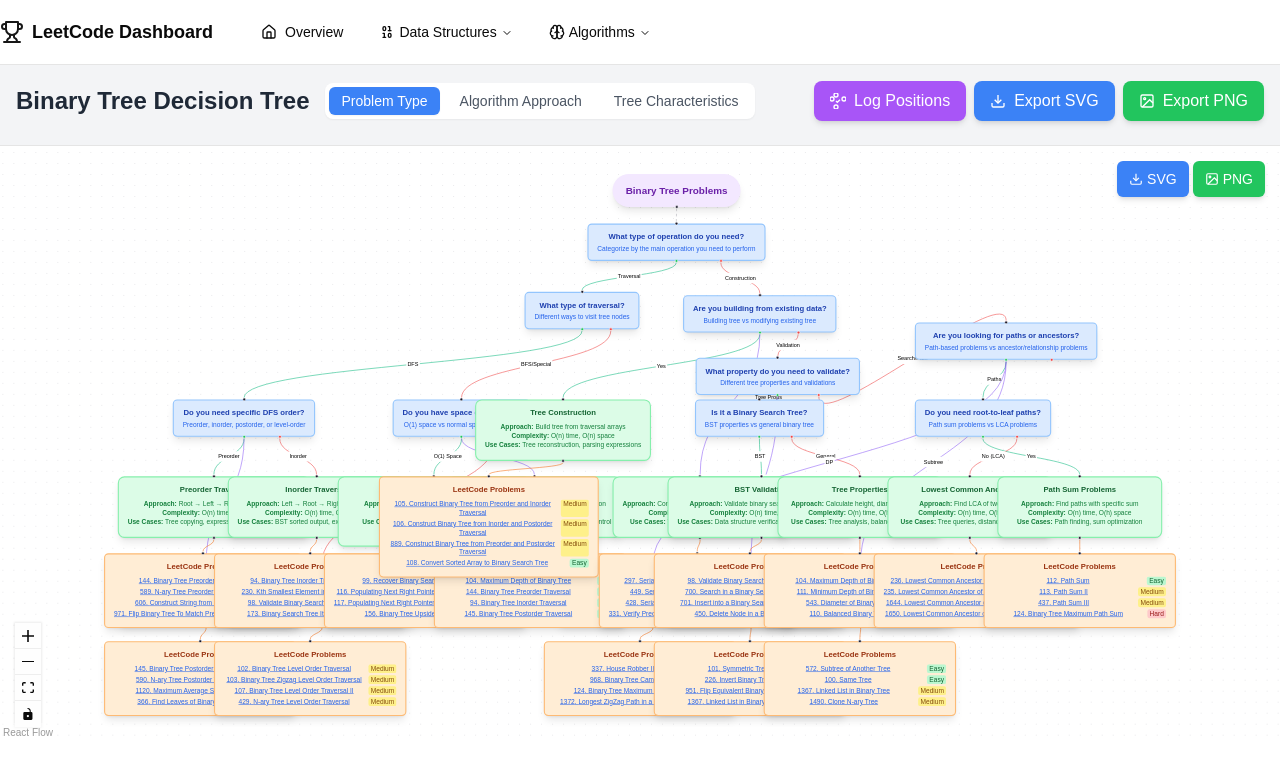
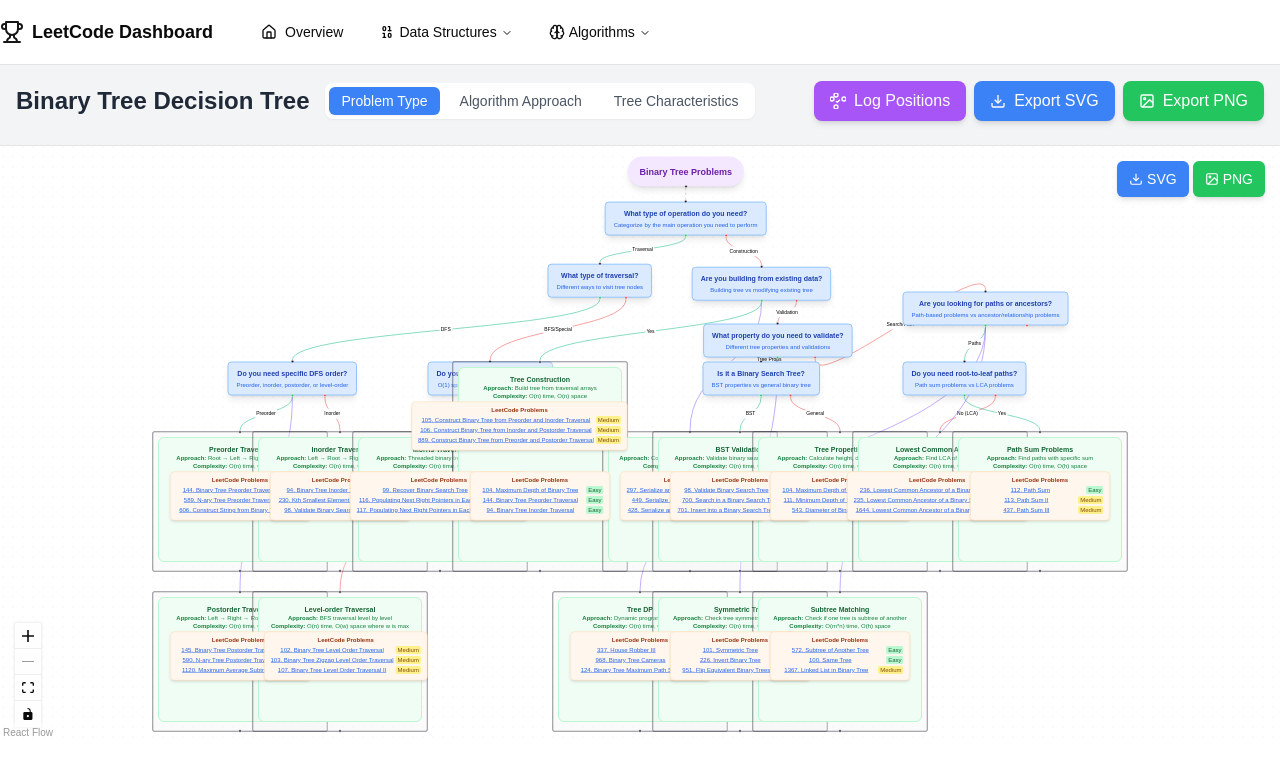
Before and after one commit to Windsooon/codepro, a Next.js app: page /tree in a window 1280 px wide. Shown: the top 774 px of the page. Built offline with nearby package versions, Linux system fonts and the light colour scheme.

Commit message:
Refactor tree nodes to group techniques and problems
Co-authored-by: wiwindson <wiwindson@gmail.com>

```diff
--- a/app/tree/page.tsx
+++ b/app/tree/page.tsx
@@ -39,7 +39,7 @@ const DecisionNode = ({ data }) => {
   )
 }
 
-// Custom Leaf Node Component (Tree Techniques)
+// Custom Leaf Node Component (Tree Techniques) - now as group node
 const LeafNode = ({ data }) => {
   return (
     <div className="px-4 py-3 shadow-lg rounded-xl bg-green-100 border-2 border-green-300 min-w-[300px] max-w-[350px]">
@@ -57,26 +57,42 @@ const LeafNode = ({ data }) => {
   )
 }
 
-// Problem Node Component
+// Group Node Component (combines technique + problems)
+const GroupNode = ({ data }) => {
+  return (
+    <div className="bg-green-50 border-2 border-green-200 rounded-xl p-3" style={{ minWidth: 320, minHeight: 250 }}>
+      <Handle type="target" position={Position.Top} className="w-3 h-3" />
+      <div className="text-center mb-2">
+        <div className="text-sm font-bold text-green-800">{data.technique}</div>
+        <div className="text-xs text-green-700">
+          <div><strong>Approach:</strong> {data.approach}</div>
+          <div><strong>Complexity:</strong> {data.complexity}</div>
+        </div>
+      </div>
+      <Handle type="source" position={Position.Bottom} className="w-3 h-3" />
+    </div>
+  )
+}
+
+// Problem Node Component (child nodes)
 const ProblemNode = ({ data }) => {
   return (
-    <div className="px-4 py-3 shadow-lg rounded-lg bg-orange-100 border-2 border-orange-300 min-w-[350px] max-w-[400px]">
-      <Handle type="target" position={Position.Top} className="w-3 h-3" />
+    <div className="px-3 py-2 shadow-md rounded-lg bg-orange-50 border border-orange-200 min-w-[280px]">
       <div className="text-center">
-        <div className="text-sm font-bold text-orange-800 mb-2">LeetCode Problems</div>
+        <div className="text-xs font-bold text-orange-800 mb-1">LeetCode Problems</div>
         <div className="text-xs text-orange-600">
-          <div className="max-h-32 overflow-y-auto">
-            {data.problems.map((problem, index) => (
+          <div className="max-h-24 overflow-y-auto">
+            {data.problems.slice(0, 3).map((problem, index) => (
               <div key={index} className="mb-1 flex justify-between">
                 <a
                   href={problem.url}
                   target="_blank"
                   rel="noopener noreferrer"
-                  className="text-blue-600 hover:text-blue-800 underline flex-1"
+                  className="text-blue-600 hover:text-blue-800 underline flex-1 text-xs"
                 >
                   {problem.number}. {problem.title}
                 </a>
-                <span className={`text-xs px-1 rounded ml-2 ${
+                <span className={`text-xs px-1 rounded ml-1 ${
                   problem.difficulty === 'Easy' ? 'bg-green-200 text-green-800' :
                   problem.difficulty === 'Medium' ? 'bg-yellow-200 text-yellow-800' :
                   'bg-red-200 text-red-800'
@@ -107,6 +123,7 @@ const RootNode = ({ data }) => {
 const nodeTypes = {
   decision: DecisionNode,
   leaf: LeafNode,
+  group: GroupNode,
   problem: ProblemNode,
   root: RootNode,
 }
@@ -382,11 +399,12 @@ const problemTypeData = {
       }
     },
 
-    // Leaf Nodes (Tree Techniques) - adjusted for center alignment
-    {
-      id: 'leaf1',
-      type: 'leaf',
-      position: { x: 0, y: 600 }, // Adjusted for center alignment (leaf nodes are ~325px wide)
+    // Group Nodes (Tree Techniques with embedded problems)
+    {
+      id: 'group1',
+      type: 'group',
+      position: { x: -50, y: 600 },
+      style: { width: 350, height: 280 },
       data: {
         technique: 'Preorder Traversal',
         approach: 'Root → Left → Right traversal order',
@@ -396,9 +414,10 @@ const problemTypeData = {
     },
 
     {
-      id: 'leaf2',
-      type: 'leaf',
-      position: { x: 200, y: 600 }, // Adjusted for center alignment
+      id: 'group2',
+      type: 'group',
+      position: { x: 150, y: 600 },
+      style: { width: 350, height: 280 },
       data: {
         technique: 'Inorder Traversal',
         approach: 'Left → Root → Right traversal order',
@@ -408,9 +427,10 @@ const problemTypeData = {
     },
 
     {
-      id: 'leaf3',
-      type: 'leaf',
-      position: { x: 0, y: 760 }, // Adjusted for center alignment
+      id: 'group3',
+      type: 'group',
+      position: { x: -50, y: 920 },
+      style: { width: 350, height: 280 },
       data: {
         technique: 'Postorder Traversal',
         approach: 'Left → Right → Root traversal order',
@@ -420,9 +440,10 @@ const problemTypeData = {
     },
 
     {
-      id: 'leaf4',
-      type: 'leaf',
-      position: { x: 200, y: 760 }, // Adjusted for center alignment
+      id: 'group4',
+      type: 'group',
+      position: { x: 150, y: 920 },
+      style: { width: 350, height: 280 },
       data: {
         technique: 'Level-order Traversal',
         approach: 'BFS traversal level by level',
@@ -432,9 +453,10 @@ const problemTypeData = {
     },
 
     {
-      id: 'leaf5',
-      type: 'leaf',
-      position: { x: 400, y: 600 }, // Adjusted for center alignment
+      id: 'group5',
+      type: 'group',
+      position: { x: 350, y: 600 },
+      style: { width: 350, height: 280 },
       data: {
         technique: 'Morris Traversal',
         approach: 'Threaded binary tree for O(1) space',
@@ -444,9 +466,10 @@ const problemTypeData = {
     },
 
     {
-      id: 'leaf6',
-      type: 'leaf',
-      position: { x: 600, y: 600 }, // Adjusted for center alignment
+      id: 'group6',
+      type: 'group',
+      position: { x: 550, y: 600 },
+      style: { width: 350, height: 280 },
       data: {
         technique: 'Iterative Traversal',
         approach: 'Stack-based iterative implementation',
@@ -456,9 +479,10 @@ const problemTypeData = {
     },
 
     {
-      id: 'leaf7',
-      type: 'leaf',
-      position: { x: 650, y: 460 }, // Adjusted for center alignment
+      id: 'group7',
+      type: 'group',
+      position: { x: 550, y: 460 },
+      style: { width: 350, height: 280 },
       data: {
         technique: 'Tree Construction',
         approach: 'Build tree from traversal arrays',
@@ -468,9 +492,10 @@ const problemTypeData = {
     },
 
     {
-      id: 'leaf8',
-      type: 'leaf',
-      position: { x: 900, y: 600 }, // Adjusted for center alignment
+      id: 'group8',
+      type: 'group',
+      position: { x: 850, y: 600 },
+      style: { width: 350, height: 280 },
       data: {
         technique: 'Tree Serialization',
         approach: 'Convert tree to/from string representation',
@@ -480,9 +505,10 @@ const problemTypeData = {
     },
 
     {
-      id: 'leaf9',
-      type: 'leaf',
-      position: { x: 1000, y: 600 }, // Adjusted for center alignment
+      id: 'group9',
+      type: 'group',
+      position: { x: 950, y: 600 },
+      style: { width: 350, height: 280 },
       data: {
         technique: 'BST Validation',
         approach: 'Validate binary search tree properties',
@@ -492,9 +518,10 @@ const problemTypeData = {
     },
 
     {
-      id: 'leaf10',
-      type: 'leaf',
-      position: { x: 1200, y: 600 }, // Adjusted for center alignment
+      id: 'group10',
+      type: 'group',
+      position: { x: 1150, y: 600 },
+      style: { width: 350, height: 280 },
       data: {
         technique: 'Tree Properties',
         approach: 'Calculate height, diameter, balance',
@@ -504,9 +531,10 @@ const problemTypeData = {
     },
 
     {
-      id: 'leaf11',
-      type: 'leaf',
-      position: { x: 1400, y: 600 }, // Adjusted for center alignment
+      id: 'group11',
+      type: 'group',
+      position: { x: 1350, y: 600 },
+      style: { width: 350, height: 280 },
       data: {
         technique: 'Lowest Common Ancestor',
         approach: 'Find LCA of two nodes',
@@ -516,9 +544,10 @@ const problemTypeData = {
     },
 
     {
-      id: 'leaf12',
-      type: 'leaf',
-      position: { x: 1600, y: 600 }, // Adjusted for center alignment
+      id: 'group12',
+      type: 'group',
+      position: { x: 1550, y: 600 },
+      style: { width: 350, height: 280 },
       data: {
         technique: 'Path Sum Problems',
         approach: 'Find paths with specific sum',
@@ -528,9 +557,10 @@ const problemTypeData = {
     },
 
     {
-      id: 'leaf13',
-      type: 'leaf',
-      position: { x: 800, y: 760 }, // Adjusted for center alignment
+      id: 'group13',
+      type: 'group',
+      position: { x: 750, y: 920 },
+      style: { width: 350, height: 280 },
       data: {
         technique: 'Tree DP',
         approach: 'Dynamic programming on trees',
@@ -540,9 +570,10 @@ const problemTypeData = {
     },
 
     {
-      id: 'leaf14',
-      type: 'leaf',
-      position: { x: 1000, y: 760 }, // Adjusted for center alignment
+      id: 'group14',
+      type: 'group',
+      position: { x: 950, y: 920 },
+      style: { width: 350, height: 280 },
       data: {
         technique: 'Symmetric Tree',
         approach: 'Check tree symmetry/mirror properties',
@@ -552,9 +583,10 @@ const problemTypeData = {
     },
 
     {
-      id: 'leaf15',
-      type: 'leaf',
-      position: { x: 1200, y: 760 }, // Adjusted for center alignment
+      id: 'group15',
+      type: 'group',
+      position: { x: 1150, y: 920 },
+      style: { width: 350, height: 280 },
       data: {
         technique: 'Subtree Matching',
         approach: 'Check if one tree is subtree of another',
@@ -563,11 +595,13 @@ const problemTypeData = {
       }
     },
 
-    // Problem Nodes - adjusted for center alignment (problem nodes are ~375px wide)
+    // Problem Nodes (children of group nodes)
     {
       id: 'problems1',
       type: 'problem',
-      position: { x: -25, y: 740 }, // Adjusted for center alignment
+      position: { x: 35, y: 80 },
+      parentId: 'group1',
+      extent: 'parent',
       data: {
         problems: [
           { number: 144, title: 'Binary Tree Preorder Traversal', url: 'https://leetcode.com/problems/binary-tree-preorder-traversal/', difficulty: 'Easy' },
@@ -581,7 +615,9 @@ const problemTypeData = {
     {
       id: 'problems2',
       type: 'problem',
-      position: { x: 175, y: 740 }, // Adjusted for center alignment
+      position: { x: 35, y: 80 },
+      parentId: 'group2',
+      extent: 'parent',
       data: {
         problems: [
           { number: 94, title: 'Binary Tree Inorder Traversal', url: 'https://leetcode.com/problems/binary-tree-inorder-traversal/', difficulty: 'Easy' },
@@ -595,7 +631,9 @@ const problemTypeData = {
     {
       id: 'problems3',
       type: 'problem',
-      position: { x: -25, y: 900 }, // Adjusted for center alignment
+      position: { x: 35, y: 80 },
+      parentId: 'group3',
+      extent: 'parent',
       data: {
         problems: [
           { number: 145, title: 'Binary Tree Postorder Traversal', url: 'https://leetcode.com/problems/binary-tree-postorder-traversal/', difficulty: 'Easy' },
@@ -609,7 +647,9 @@ const problemTypeData = {
     {
       id: 'problems4',
       type: 'problem',
-      position: { x: 175, y: 900 }, // Adjusted for center alignment
+      position: { x: 35, y: 80 },
+      parentId: 'group4',
+      extent: 'parent',
       data: {
         problems: [
           { number: 102, title: 'Binary Tree Level Order Traversal', url: 'https://leetcode.com/problems/binary-tree-level-order-traversal/', difficulty: 'Medium' },
@@ -623,7 +663,9 @@ const problemTypeData = {
     {
       id: 'problems5',
       type: 'problem',
-      position: { x: 375, y: 740 }, // Adjusted for center alignment
+      position: { x: 35, y: 80 },
+      parentId: 'group5',
+      extent: 'parent',
       data: {
         problems: [
           { number: 99, title: 'Recover Binary Search Tree', url: 'https://leetcode.com/problems/recover-binary-search-tree/', difficulty: 'Medium' },
@@ -637,7 +679,9 @@ const problemTypeData = {
     {
       id: 'problems6',
       type: 'problem',
-      position: { x: 575, y: 740 }, // Adjusted for center alignment
+      position: { x: 35, y: 80 },
+      parentId: 'group6',
+      extent: 'parent',
       data: {
         problems: [
           { number: 104, title: 'Maximum Depth of Binary Tree', url: 'https://leetcode.com/problems/maximum-depth-of-binary-tree/', difficulty: 'Easy' },
@@ -651,7 +695,9 @@ const problemTypeData = {
     {
       id: 'problems7',
       type: 'problem',
-      position: { x: 475, y: 600 }, // Adjusted for center alignment
+      position: { x: 35, y: 80 },
+      parentId: 'group7',
+      extent: 'parent',
       data: {
         problems: [
           { number: 105, title: 'Construct Binary Tree from Preorder and Inorder Traversal', url: 'https://leetcode.com/problems/construct-binary-tree-from-preorder-and-inorder-traversal/', difficulty: 'Medium' },
@@ -665,7 +711,9 @@ const problemTypeData = {
     {
       id: 'problems8',
       type: 'problem',
-      position: { x: 875, y: 740 }, // Adjusted for center alignment
+      position: { x: 35, y: 80 },
+      parentId: 'group8',
+      extent: 'parent',
       data: {
         problems: [
           { number: 297, title: 'Serialize and Deserialize Binary Tree', url: 'https://leetcode.com/problems/serialize-and-deserialize-binary-tree/', difficulty: 'Hard' },
@@ -679,7 +727,9 @@ const problemTypeData = {
     {
       id: 'problems9',
       type: 'problem',
-      position: { x: 975, y: 740 }, // Adjusted for center alignment
+      position: { x: 35, y: 80 },
+      parentId: 'group9',
+      extent: 'parent',
       data: {
         problems: [
           { number: 98, title: 'Validate Binary Search Tree', url: 'https://leetcode.com/problems/validate-binary-search-tree/', difficulty: 'Medium' },
@@ -693,7 +743,9 @@ const problemTypeData = {
     {
       id: 'problems10',
       type: 'problem',
-      position: { x: 1175, y: 740 }, // Adjusted for center alignment
+      position: { x: 35, y: 80 },
+      parentId: 'group10',
+      extent: 'parent',
       data: {
         problems: [
           { number: 104, title: 'Maximum Depth of Binary Tree', url: 'https://leetcode.com/problems/maximum-depth-of-binary-tree/', difficulty: 'Easy' },
@@ -707,7 +759,9 @@ const problemTypeData = {
     {
       id: 'problems11',
       type: 'problem',
-      position: { x: 1375, y: 740 }, // Adjusted for center alignment
+      position: { x: 35, y: 80 },
+      parentId: 'group11',
+      extent: 'parent',
       data: {
         problems: [
           { number: 236, title: 'Lowest Common Ancestor of a Binary Tree', url: 'https://leetcode.com/problems/lowest-common-ancestor-of-a-binary-tree/', difficulty: 'Medium' },
@@ -721,7 +775,9 @@ const problemTypeData = {
     {
       id: 'problems12',
       type: 'problem',
-      position: { x: 1575, y: 740 }, // Adjusted for center alignment
+      position: { x: 35, y: 80 },
+      parentId: 'group12',
+      extent: 'parent',
       data: {
         problems: [
           { number: 112, title: 'Path Sum', url: 'https://leetcode.com/problems/path-sum/', difficulty: 'Easy' },
@@ -735,7 +791,9 @@ const problemTypeData = {
     {
       id: 'problems13',
       type: 'problem',
-      position: { x: 775, y: 900 }, // Adjusted for center alignment
+      position: { x: 35, y: 80 },
+      parentId: 'group13',
+      extent: 'parent',
       data: {
         problems: [
           { number: 337, title: 'House Robber III', url: 'https://leetcode.com/problems/house-robber-iii/', difficulty: 'Medium' },
@@ -749,7 +807,9 @@ const problemTypeData = {
     {
       id: 'problems14',
       type: 'problem',
-      position: { x: 975, y: 900 }, // Adjusted for center alignment
+      position: { x: 35, y: 80 },
+      parentId: 'group14',
+      extent: 'parent',
       data: {
         problems: [
           { number: 101, title: 'Symmetric Tree', url: 'https://leetcode.com/problems/symmetric-tree/', difficulty: 'Easy' },
@@ -763,7 +823,9 @@ const problemTypeData = {
     {
       id: 'problems15',
       type: 'problem',
-      position: { x: 1175, y: 900 }, // Adjusted for center alignment
+      position: { x: 35, y: 80 },
+      parentId: 'group15',
+      extent: 'parent',
       data: {
         problems: [
           { number: 572, title: 'Subtree of Another Tree', url: 'https://leetcode.com/problems/subtree-of-another-tree/', difficulty: 'Easy' },
@@ -790,44 +852,27 @@ const problemTypeData = {
     // Level 2 to Level 3
     { id: 'e4', source: 'traversal-type', sourceHandle: 'yes', target: 'dfs-order', label: 'DFS', style: { stroke: '#10b981' } },
     { id: 'e5', source: 'traversal-type', sourceHandle: 'no', target: 'space-constraint', label: 'BFS/Special', style: { stroke: '#ef4444' } },
-    { id: 'e6', source: 'construction-type', sourceHandle: 'yes', target: 'leaf7', label: 'Yes', style: { stroke: '#10b981' } },
+    { id: 'e6', source: 'construction-type', sourceHandle: 'yes', target: 'group7', label: 'Yes', style: { stroke: '#10b981' } },
     { id: 'e7', source: 'validation-type', sourceHandle: 'yes', target: 'tree-structure', label: 'Tree Props', style: { stroke: '#10b981' } },
     { id: 'e8', source: 'search-path-type', sourceHandle: 'yes', target: 'path-type', label: 'Paths', style: { stroke: '#10b981' } },
 
-    // Level 3 to Leaves
-    { id: 'e9', source: 'dfs-order', sourceHandle: 'yes', target: 'leaf1', label: 'Preorder', style: { stroke: '#10b981' } },
-    { id: 'e10', source: 'dfs-order', sourceHandle: 'no', target: 'leaf2', label: 'Inorder', style: { stroke: '#ef4444' } },
-    { id: 'e11', source: 'space-constraint', sourceHandle: 'yes', target: 'leaf5', label: 'O(1) Space', style: { stroke: '#10b981' } },
-    { id: 'e12', source: 'space-constraint', sourceHandle: 'no', target: 'leaf4', label: 'Normal', style: { stroke: '#ef4444' } },
-    { id: 'e13', source: 'tree-structure', sourceHandle: 'yes', target: 'leaf9', label: 'BST', style: { stroke: '#10b981' } },
-    { id: 'e14', source: 'tree-structure', sourceHandle: 'no', target: 'leaf10', label: 'General', style: { stroke: '#ef4444' } },
-    { id: 'e15', source: 'path-type', sourceHandle: 'yes', target: 'leaf12', label: 'Yes', style: { stroke: '#10b981' } },
-    { id: 'e16', source: 'path-type', sourceHandle: 'no', target: 'leaf11', label: 'No (LCA)', style: { stroke: '#ef4444' } },
+    // Level 3 to Groups
+    { id: 'e9', source: 'dfs-order', sourceHandle: 'yes', target: 'group1', label: 'Preorder', style: { stroke: '#10b981' } },
+    { id: 'e10', source: 'dfs-order', sourceHandle: 'no', target: 'group2', label: 'Inorder', style: { stroke: '#ef4444' } },
+    { id: 'e11', source: 'space-constraint', sourceHandle: 'yes', target: 'group5', label: 'O(1) Space', style: { stroke: '#10b981' } },
+    { id: 'e12', source: 'space-constraint', sourceHandle: 'no', target: 'group4', label: 'Normal', style: { stroke: '#ef4444' } },
+    { id: 'e13', source: 'tree-structure', sourceHandle: 'yes', target: 'group9', label: 'BST', style: { stroke: '#10b981' } },
+    { id: 'e14', source: 'tree-structure', sourceHandle: 'no', target: 'group10', label: 'General', style: { stroke: '#ef4444' } },
+    { id: 'e15', source: 'path-type', sourceHandle: 'yes', target: 'group12', label: 'Yes', style: { stroke: '#10b981' } },
+    { id: 'e16', source: 'path-type', sourceHandle: 'no', target: 'group11', label: 'No (LCA)', style: { stroke: '#ef4444' } },
 
     // Additional connections
-    { id: 'e17', source: 'dfs-order', target: 'leaf3', label: 'Postorder', style: { stroke: '#8b5cf6' } },
-    { id: 'e18', source: 'space-constraint', target: 'leaf6', label: 'Iterative', style: { stroke: '#8b5cf6' } },
-    { id: 'e19', source: 'construction-type', target: 'leaf8', label: 'Serialize', style: { stroke: '#8b5cf6' } },
-    { id: 'e20', source: 'validation-type', target: 'leaf14', label: 'Symmetric', style: { stroke: '#8b5cf6' } },
-    { id: 'e21', source: 'search-path-type', target: 'leaf13', label: 'DP', style: { stroke: '#8b5cf6' } },
-    { id: 'e22', source: 'search-path-type', target: 'leaf15', label: 'Subtree', style: { stroke: '#8b5cf6' } },
-
-    // Leaf nodes to Problem nodes
-    { id: 'e23', source: 'leaf1', target: 'problems1', style: { stroke: '#f97316' } },
-    { id: 'e24', source: 'leaf2', target: 'problems2', style: { stroke: '#f97316' } },
-    { id: 'e25', source: 'leaf3', target: 'problems3', style: { stroke: '#f97316' } },
-    { id: 'e26', source: 'leaf4', target: 'problems4', style: { stroke: '#f97316' } },
-    { id: 'e27', source: 'leaf5', target: 'problems5', style: { stroke: '#f97316' } },
-    { id: 'e28', source: 'leaf6', target: 'problems6', style: { stroke: '#f97316' } },
-    { id: 'e29', source: 'leaf7', target: 'problems7', style: { stroke: '#f97316' } },
-    { id: 'e30', source: 'leaf8', target: 'problems8', style: { stroke: '#f97316' } },
-    { id: 'e31', source: 'leaf9', target: 'problems9', style: { stroke: '#f97316' } },
-    { id: 'e32', source: 'leaf10', target: 'problems10', style: { stroke: '#f97316' } },
-    { id: 'e33', source: 'leaf11', target: 'problems11', style: { stroke: '#f97316' } },
-    { id: 'e34', source: 'leaf12', target: 'problems12', style: { stroke: '#f97316' } },
-    { id: 'e35', source: 'leaf13', target: 'problems13', style: { stroke: '#f97316' } },
-    { id: 'e36', source: 'leaf14', target: 'problems14', style: { stroke: '#f97316' } },
-    { id: 'e37', source: 'leaf15', target: 'problems15', style: { stroke: '#f97316' } },
+    { id: 'e17', source: 'dfs-order', target: 'group3', label: 'Postorder', style: { stroke: '#8b5cf6' } },
+    { id: 'e18', source: 'space-constraint', target: 'group6', label: 'Iterative', style: { stroke: '#8b5cf6' } },
+    { id: 'e19', source: 'construction-type', target: 'group8', label: 'Serialize', style: { stroke: '#8b5cf6' } },
+    { id: 'e20', source: 'validation-type', target: 'group14', label: 'Symmetric', style: { stroke: '#8b5cf6' } },
+    { id: 'e21', source: 'search-path-type', target: 'group13', label: 'DP', style: { stroke: '#8b5cf6' } },
+    { id: 'e22', source: 'search-path-type', target: 'group15', label: 'Subtree', style: { stroke: '#8b5cf6' } },
   ]
 }
 
```
